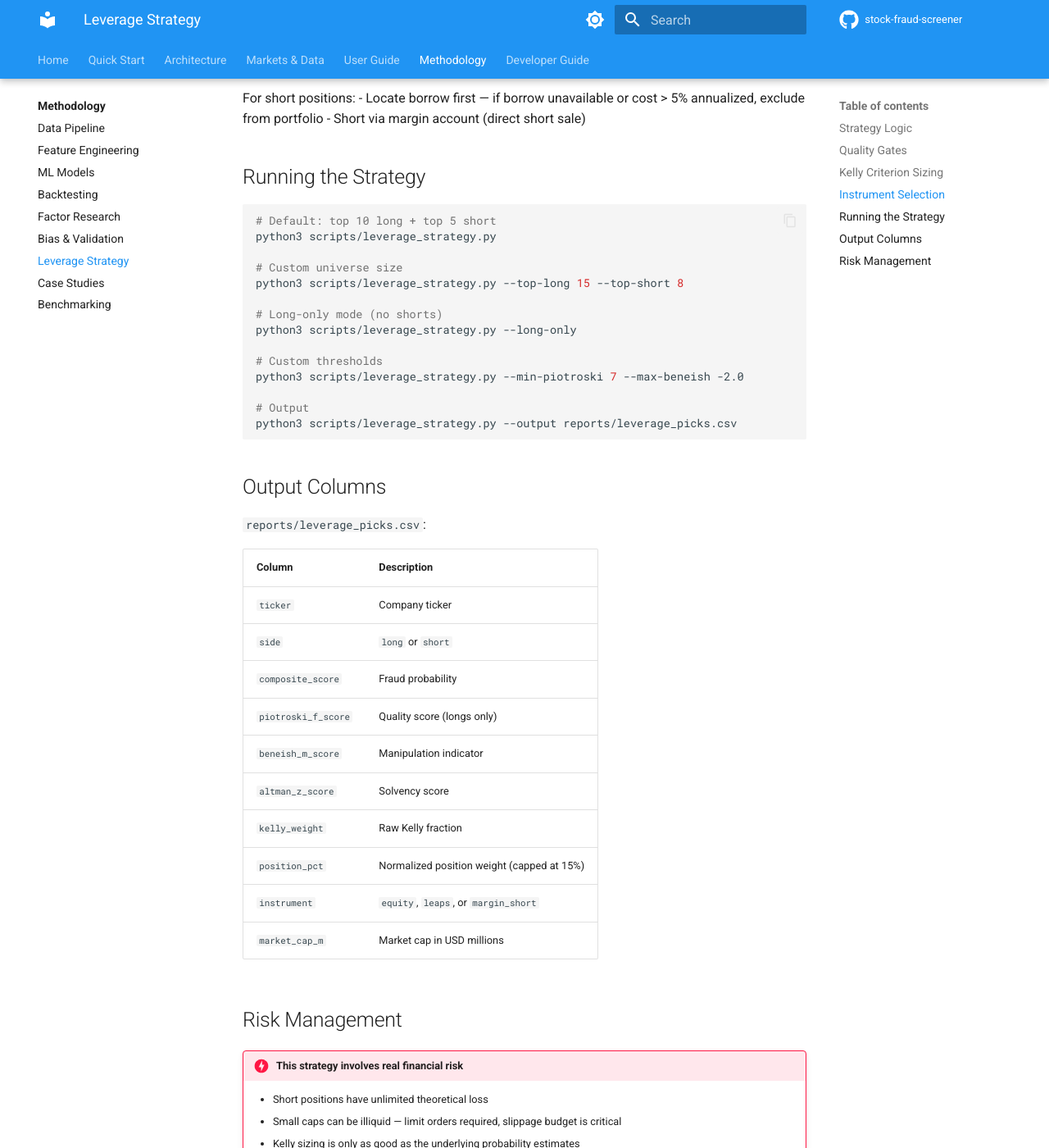
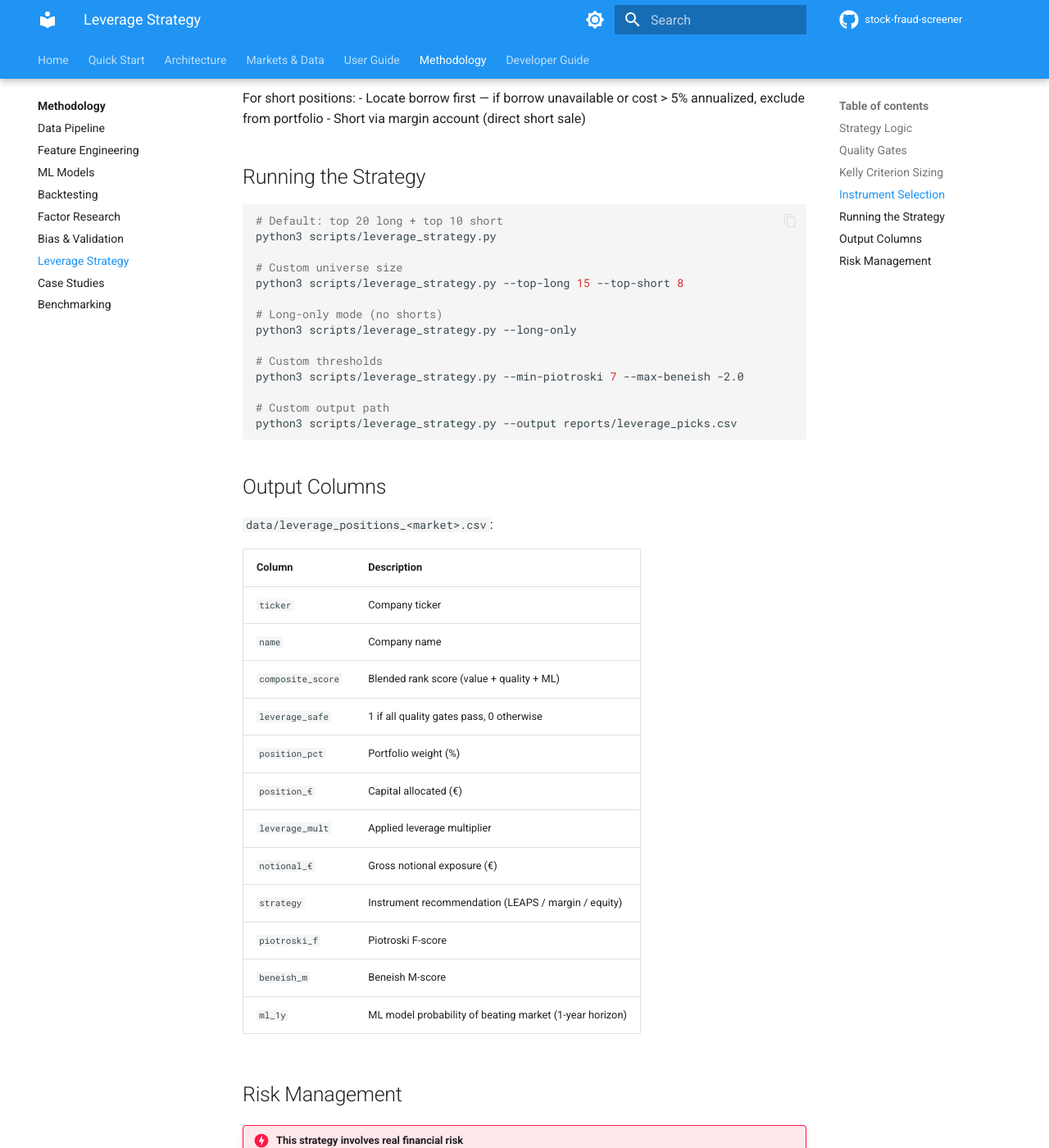
Before and after one commit to sherlock718/stock-fraud-screener, an MkDocs documentation site: the page built from docs/methodology/leverage.md, in a window 1280 px wide and 1400 px high, scrolled down 2454 px. Shown: the whole window at 82% size. Built offline with MkDocs 1.6.1 and Material for MkDocs 9.7.7, drawn with Linux system fonts in a browser that asks for light colours; comment, search, counter and statistics services are not loaded.

Commit message:
feat(leverage): align CLI flags and docs with src/leverage.py interface
- scripts/leverage_strategy.py: add --top-long, --top-short, --long-only,
  --min-piotroski, --max-beneish, --output flags; fix global declaration
  order to avoid SyntaxError; wire args through size_positions / build_short_book
- docs/methodology/leverage.md: fix output column names (position_€,
  notional_€, piotroski_f, beneish_m, strategy) to match actual output;
  update defaults to top-20 long / top-10 short; update output path reference

Verified: python3 scripts/leverage_strategy.py --market US --top-long 10
  --capital 10000 runs cleanly (77 companies, 10 long, 1 short, files saved)

Co-Authored-By: Claude Sonnet 4.6 <noreply@anthropic.com>

````diff
--- a/docs/methodology/leverage.md
+++ b/docs/methodology/leverage.md
@@ -68,7 +68,7 @@ For short positions:
 ## Running the Strategy
 
 ```bash
-# Default: top 10 long + top 5 short
+# Default: top 20 long + top 10 short
 python3 scripts/leverage_strategy.py
 
 # Custom universe size
@@ -80,26 +80,28 @@ python3 scripts/leverage_strategy.py --long-only
 # Custom thresholds
 python3 scripts/leverage_strategy.py --min-piotroski 7 --max-beneish -2.0
 
-# Output
+# Custom output path
 python3 scripts/leverage_strategy.py --output reports/leverage_picks.csv
 ```
 
 ## Output Columns
 
-`reports/leverage_picks.csv`:
+`data/leverage_positions_<market>.csv`:
 
 | Column | Description |
 |---|---|
 | `ticker` | Company ticker |
-| `side` | `long` or `short` |
-| `composite_score` | Fraud probability |
-| `piotroski_f_score` | Quality score (longs only) |
-| `beneish_m_score` | Manipulation indicator |
-| `altman_z_score` | Solvency score |
-| `kelly_weight` | Raw Kelly fraction |
-| `position_pct` | Normalized position weight (capped at 15%) |
-| `instrument` | `equity`, `leaps`, or `margin_short` |
-| `market_cap_m` | Market cap in USD millions |
+| `name` | Company name |
+| `composite_score` | Blended rank score (value + quality + ML) |
+| `leverage_safe` | 1 if all quality gates pass, 0 otherwise |
+| `position_pct` | Portfolio weight (%) |
+| `position_€` | Capital allocated (€) |
+| `leverage_mult` | Applied leverage multiplier |
+| `notional_€` | Gross notional exposure (€) |
+| `strategy` | Instrument recommendation (LEAPS / margin / equity) |
+| `piotroski_f` | Piotroski F-score |
+| `beneish_m` | Beneish M-score |
+| `ml_1y` | ML model probability of beating market (1-year horizon) |
 
 ## Risk Management
 
````
Also changed, not shown: 1 other file.
